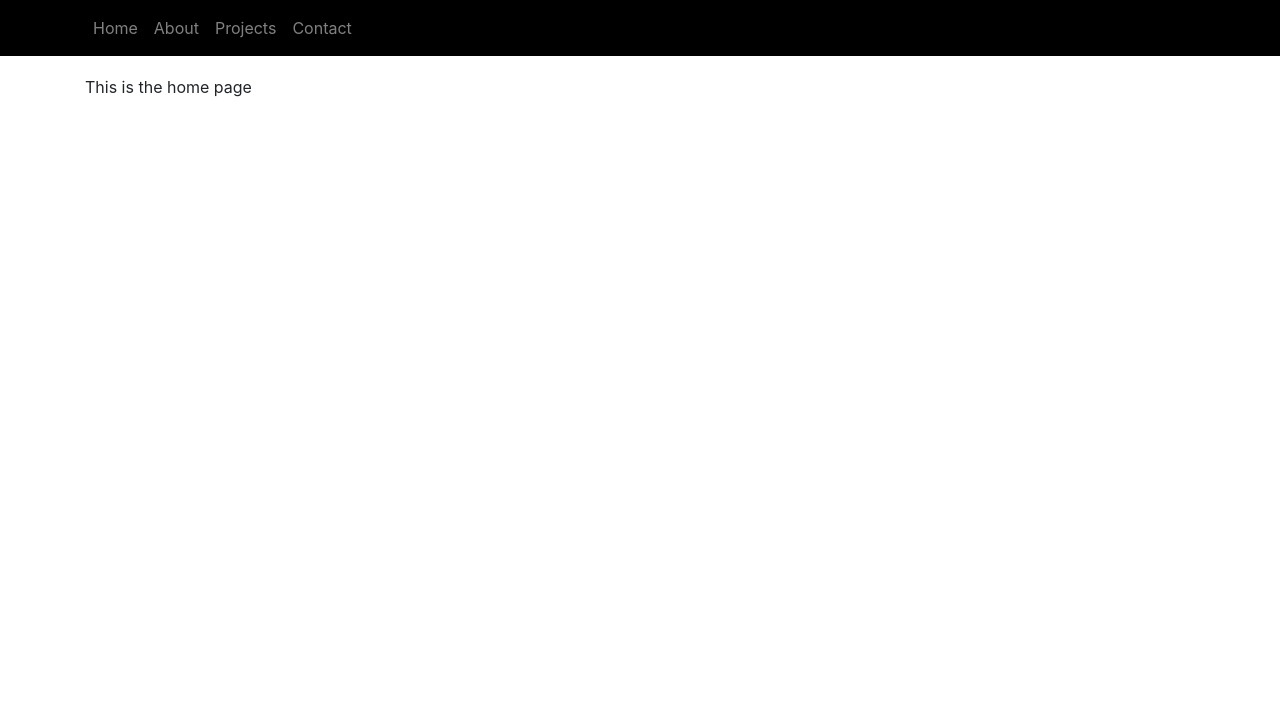
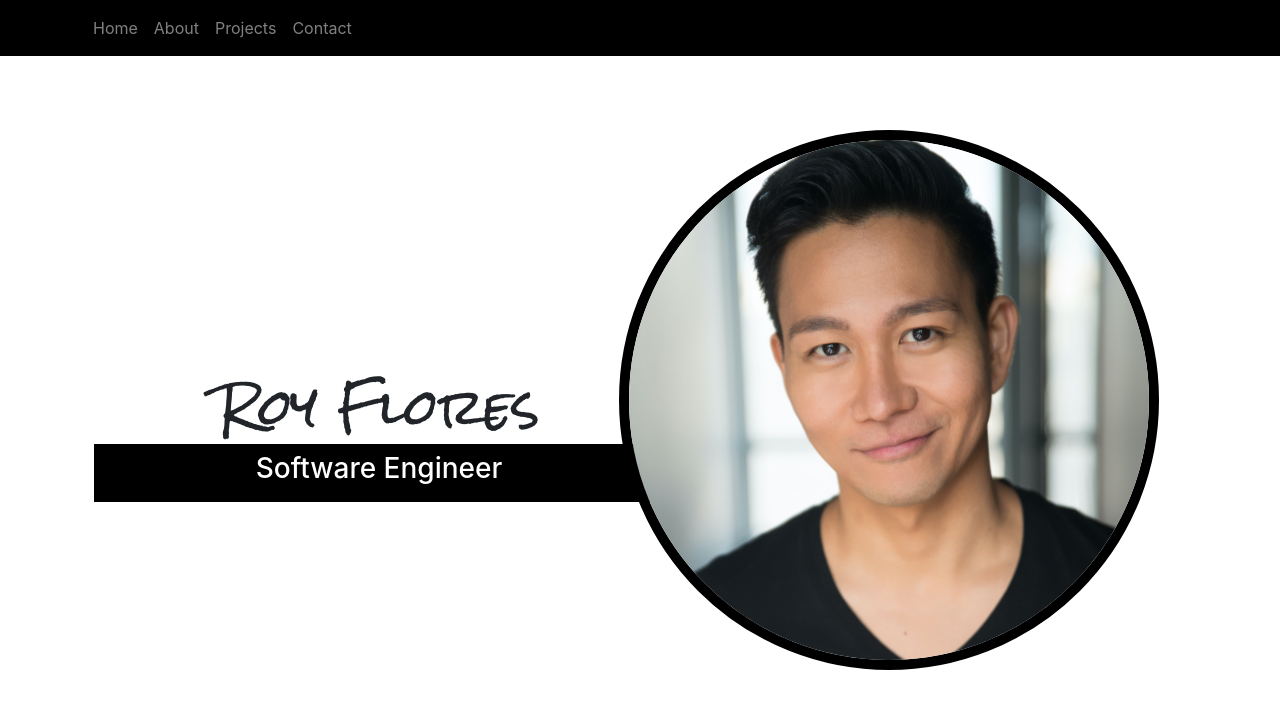
Before and after one commit to royFloresNyc/my-portfolio-website, a React (Create React App) app: page / in a window 1280 px wide. Shown: the top 708 px of the page. Built offline with nearby package versions, Linux system fonts and the light colour scheme.

Commit message:
Build and Style  Home Page

```diff
--- a/public/index.html
+++ b/public/index.html
@@ -24,6 +24,10 @@
       work correctly both with client-side routing and a non-root public URL.
       Learn how to configure a non-root public URL by running `npm run build`.
     -->
+
+    <!-- Google font for titles -->
+    <link rel="preconnect" href="https://fonts.gstatic.com">
+    <link href="https://fonts.googleapis.com/css2?family=Rock+Salt&display=swap" rel="stylesheet">
     <title>React App</title>
   </head>
   <body>
--- a/src/App.js
+++ b/src/App.js
@@ -1,5 +1,6 @@
 import 'bootstrap/dist/css/bootstrap.min.css'
 import './App.scss'
+import React from 'react';
 import { Route, Switch } from 'react-router-dom'
 
 import Navigation from './components/Navigation'
--- a/src/App.scss
+++ b/src/App.scss
@@ -1,3 +1,24 @@
+$black: #000;
+$title-font: "Rock Salt", cursive;
+
 .bg-black {
-  background-color: #000;
+  background-color: $black;
 }
+
+.border-black {
+  border: 10px solid $black;
+}
+
+.home {
+  min-height: 100vh;
+
+  .home-name {
+    margin-right: -60px;
+    top: 5vh;
+
+    h1 {
+      font-family: $title-font;
+      font-size: 3em;
+    }
+  }
+}
--- a/src/pages/About.js
+++ b/src/pages/About.js
@@ -3,7 +3,7 @@ import { Container } from 'react-bootstrap'
 
 const About = () => {
     return (
-        <Container style={{paddingTop: '75px'}}>This is the about page</Container>
+        <Container className='pt-5'>This is the about page</Container>
     )
 }
 
--- a/src/pages/Home.js
+++ b/src/pages/Home.js
@@ -1,9 +1,23 @@
 import React from 'react'
-import { Container } from 'react-bootstrap'
+import { Container, Row, Col, Image} from 'react-bootstrap'
+
+import Profile from '../images/RoyAvatar.jpg'
 
 const Home = () => {
     return (
-        <Container style={{paddingTop: '75px'}}>This is the home page</Container>
+        <Container className='d-flex align-items-center home'>
+            <Row className='d-flex align-items-center'>
+                <Col className='col-12 order-12 col-sm-6 order-sm-first ml-sm-4 home-name'>
+                    <h1 className='d-flex justify-content-center'>Roy Flores</h1>
+                    <Row className='p-2 bg-black text-white d-flex justify-content-center'>
+                        <h3>Software Engineer</h3>
+                    </Row>
+                </Col>
+                <Col className='col-12 order-1 col-sm-6 order-sm-last' >
+                    <Image className='border-black' src={ Profile } roundedCircle fluid />
+                </Col>
+            </Row>
+        </Container>
     )
 }
 
```
Also changed, not shown: src/components/Navigation.js (indentation only), src/images/RoyAvatar.jpg (added), 1 other file (tests, documents, lock files or other folders).
